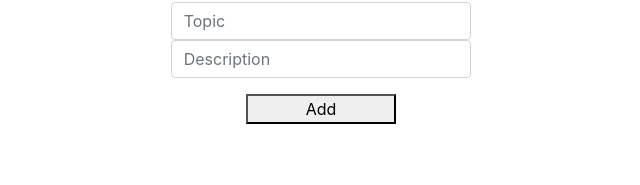
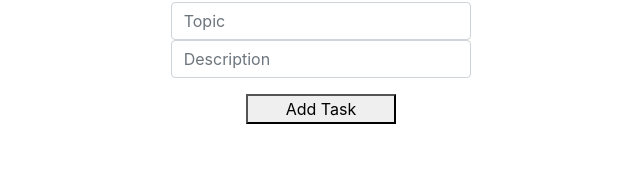
Before and after one commit to isiwaravishwanath/ToDo-List, a plain HTML site: page index.html in a window 1280 px wide. Shown: the part 204-389 px from the top of the page, 319-959 px from the left. Drawn offline with nearby package versions, Linux system fonts and the light colour scheme.

Commit message:
Update button text to 'Add Task' for clarity in task addition

```diff
--- a/index.html
+++ b/index.html
@@ -22,7 +22,7 @@
         <div class="form-field m-5 align-items-center">
             <input type="text" class="form-control fs-5" id="topic" placeholder="Topic">
             <input type="text" class="form-control fs-5" id="description" placeholder="Description">
-            <button type="button" class="btn-outline theme-success m-3 col-6" onclick="addTask()">Add</button>
+            <button type="button" class="btn-outline theme-success m-3 col-6" onclick="addTask()">Add Task</button>
 
         </div>
 
```
